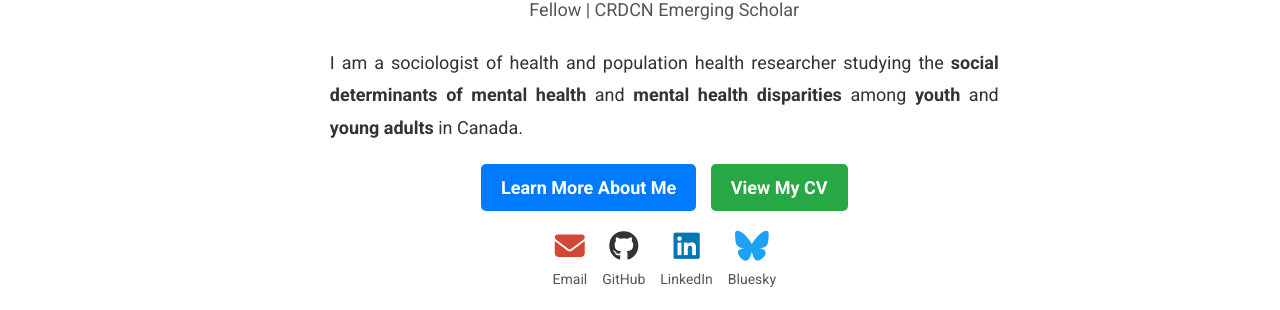
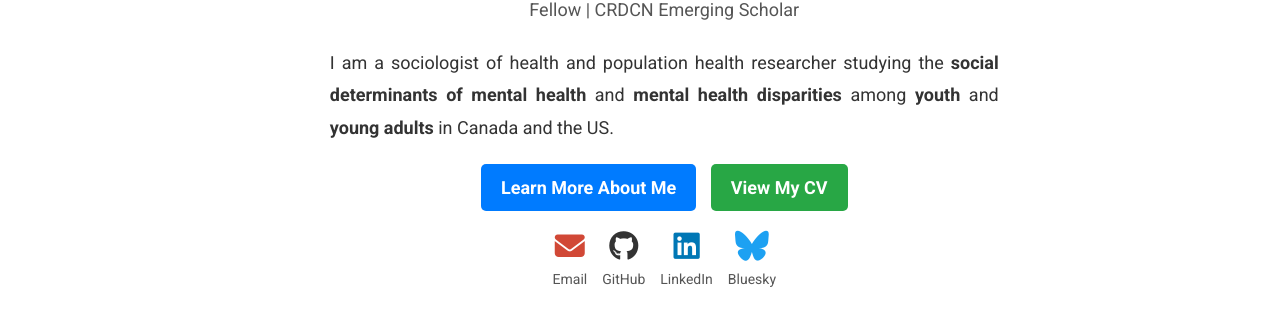
Before and after one commit to Mohsnmonji/mohsnmonji.github.io, a Jekyll site: the page built from _pages/front.md, in a window 1280 px wide and 900 px high, scrolled down 514 px. Shown: the part 152-462 px from the top of the window. Built offline with Jekyll 4.4.1, drawn with Linux system fonts in a browser that asks for light colours.

Commit message:
Update front.md

```diff
--- a/_pages/front.md
+++ b/_pages/front.md
@@ -24,7 +24,7 @@ hide_avatar: true
   <p style="font-size: 18px; color: #333; text-align: justify; line-height: 1.8; margin-bottom: 20px;">
     I am a sociologist of health and population health researcher studying the
     <strong>social determinants of mental health</strong> and <strong>mental health disparities</strong>
-    among <strong>youth</strong> and <strong>young adults</strong> in Canada.
+    among <strong>youth</strong> and <strong>young adults</strong> in Canada and the US.
   </p>
 
   <!-- Buttons -->
```
